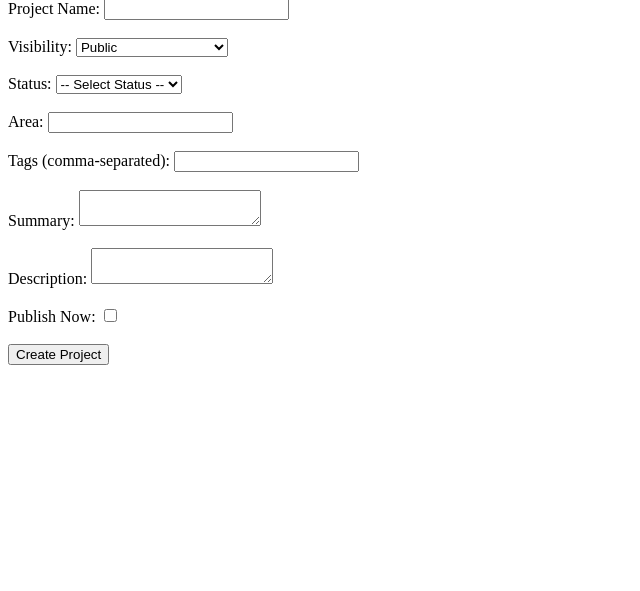
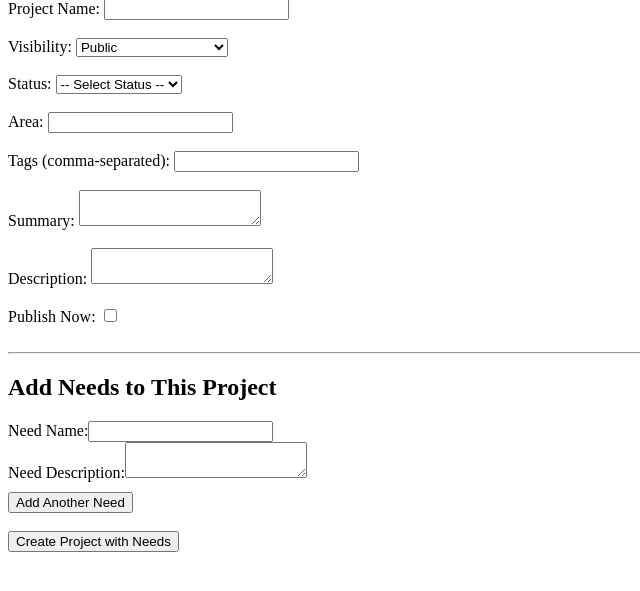
Before and after one commit to 2donet/prototype, a Django app: page /project_constructor/ in a window 1280 px wide. Shown: the part 81-672 px from the top of the page, without its empty margins (0-640 px from the left). Run offline with Django 5.2, Linux system fonts and the light colour scheme; a user stored in the database is signed in.

Commit message:
project need constructor

```diff
--- a/project/templates/index.html
+++ b/project/templates/index.html
@@ -1,4 +1,5 @@
 hello world !
+<a href="/project_constructor">Create project</a>
 <br>
 
 {% for project in latest_projects_list %}
--- a/project_constructor/templates/create_project.html
+++ b/project_constructor/templates/create_project.html
@@ -7,8 +7,8 @@
 </head>
 <body>
     <h1>Create a New Project</h1>
-    <form method="post">
-        {% csrf_token %}
+   <form method="post">
+       {% csrf_token %}
         <label for="name">Project Name:</label>
         <input type="text" id="name" name="name" required><br><br>
 
@@ -43,7 +43,61 @@
         <label for="published">Publish Now:</label>
         <input type="checkbox" id="published" name="published" value="1"><br><br>
 
-        <button type="submit">Create Project</button>
+        <hr>
+
+        <h2>Add Needs to This Project</h2>
+        <div id="needs-container">
+            <!-- Dynamic fields for needs will be added here -->
+        </div>
+        <button type="button" id="add-need-btn">Add Another Need</button><br><br>
+
+        <button type="submit">Create Project with Needs</button>
     </form>
+
+<script>
+
+
+    function addNeed() {
+        const container = document.getElementById('needs-container');
+
+        // Create a new div for the need fields
+        const needDiv = document.createElement('div');
+        needDiv.classList.add('need-item');
+        needDiv.style.marginBottom = '10px';
+
+        // Add input for need name
+        const nameLabel = document.createElement('label');
+        nameLabel.textContent = 'Need Name:';
+        needDiv.appendChild(nameLabel);
+
+        const nameInput = document.createElement('input');
+        nameInput.type = 'text';
+        nameInput.name = 'need_name[]';  // Array format
+        nameInput.required = true;
+        needDiv.appendChild(nameInput);
+
+        needDiv.appendChild(document.createElement('br'));
+
+        // Add textarea for need description
+        const descLabel = document.createElement('label');
+        descLabel.textContent = 'Need Description:';
+        needDiv.appendChild(descLabel);
+
+        const descInput = document.createElement('textarea');
+        descInput.name = 'need_desc[]';  // Array format
+        descInput.required = true;
+        needDiv.appendChild(descInput);
+
+        needDiv.appendChild(document.createElement('br'));
+
+        // Append the new div to the container
+        container.appendChild(needDiv);
+    };
+    // JavaScript to dynamically add need fields
+    document.getElementById('add-need-btn').addEventListener('click', addNeed);
+    addNeed();  // Add the first need field by default
+</script>
+
+
 </body>
 </html>
--- a/project_constructor/views.py
+++ b/project_constructor/views.py
@@ -2,12 +2,14 @@ from django.shortcuts import render, redirect, get_object_or_404
 from django.contrib.auth.decorators import login_required
 from project.models import Project
 from user.models import User
+from need.models import Need
 
 from django.contrib.auth import get_user_model
 
 @login_required
 def create_project(request):
     if request.method == 'POST':
+        # Dane projektu
         name = request.POST.get('name')
         visibility = request.POST.get('visibility')
         status = request.POST.get('status')
@@ -17,12 +19,9 @@ def create_project(request):
         desc = request.POST.get('desc')
         published = request.POST.get('published') == '1'  # Checkbox or select input
 
-        # Upewnij się, że `request.user` jest instancją `User`
-        # User = get_user_model()
-        # user = "tester-1"
+        # Utwórz projekt
+        # user = User.objects.get(name=request.user.name)
         user = User.objects.get(name='tester-1')
-
-        # Tworzenie projektu
         project = Project.objects.create(
             name=name,
             visibility=visibility,
@@ -32,12 +31,59 @@ def create_project(request):
             tags=tags,
             summary=summary,
             desc=desc,
-            created_by=user,  # Użycie instancji User
+            created_by=user,
             published=published,
         )
+
+        # Dane potrzeb
+        need_names = request.POST.getlist('need_name[]')  # Lista nazw potrzeb
+        need_descs = request.POST.getlist('need_desc[]')  # Lista opisów potrzeb
+
+        # Tworzenie każdej potrzeby
+        for name, desc in zip(need_names, need_descs):
+            Need.objects.create(
+                name=name,
+                desc=desc,
+                created_by=user,
+                to_project=project,
+            )
+
         return redirect('project_constructor:project_details', project_id=project.id)
 
     return render(request, 'create_project.html')
+
+# def create_project(request):
+#     if request.method == 'POST':
+#         name = request.POST.get('name')
+#         visibility = request.POST.get('visibility')
+#         status = request.POST.get('status')
+#         area = request.POST.get('area')
+#         tags = request.POST.get('tags')
+#         summary = request.POST.get('summary')
+#         desc = request.POST.get('desc')
+#         published = request.POST.get('published') == '1'  # Checkbox or select input
+#
+#         # Upewnij się, że `request.user` jest instancją `User`
+#         # User = get_user_model()
+#         # user = "tester-1"
+#         user = User.objects.get(name='tester-1')
+#
+#         # Tworzenie projektu
+#         project = Project.objects.create(
+#             name=name,
+#             visibility=visibility,
+#             collaboration_mode='volunteering',
+#             status=status,
+#             area=area,
+#             tags=tags,
+#             summary=summary,
+#             desc=desc,
+#             created_by=user,  # Użycie instancji User
+#             published=published,
+#         )
+#         return redirect('project_constructor:project_details', project_id=project.id)
+#
+#     return render(request, 'create_project.html')
 
 
 
```
Also changed, not shown: main.py (deleted, +0 -16 lines), db.sqlite3.
